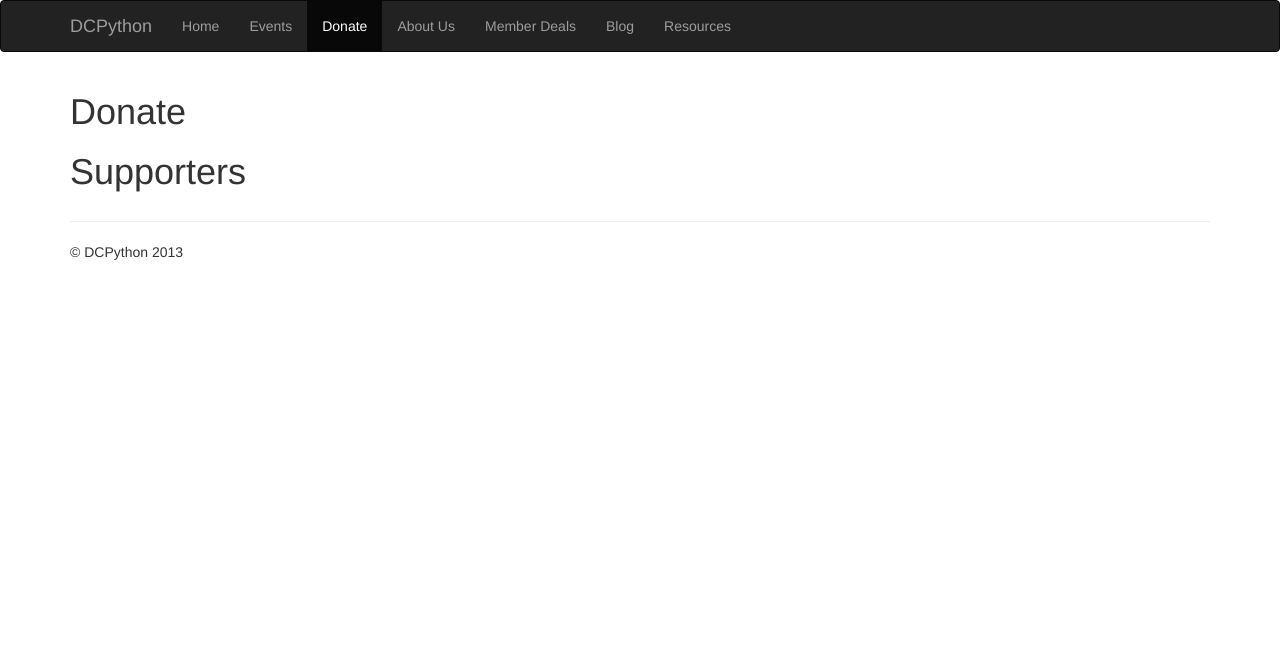
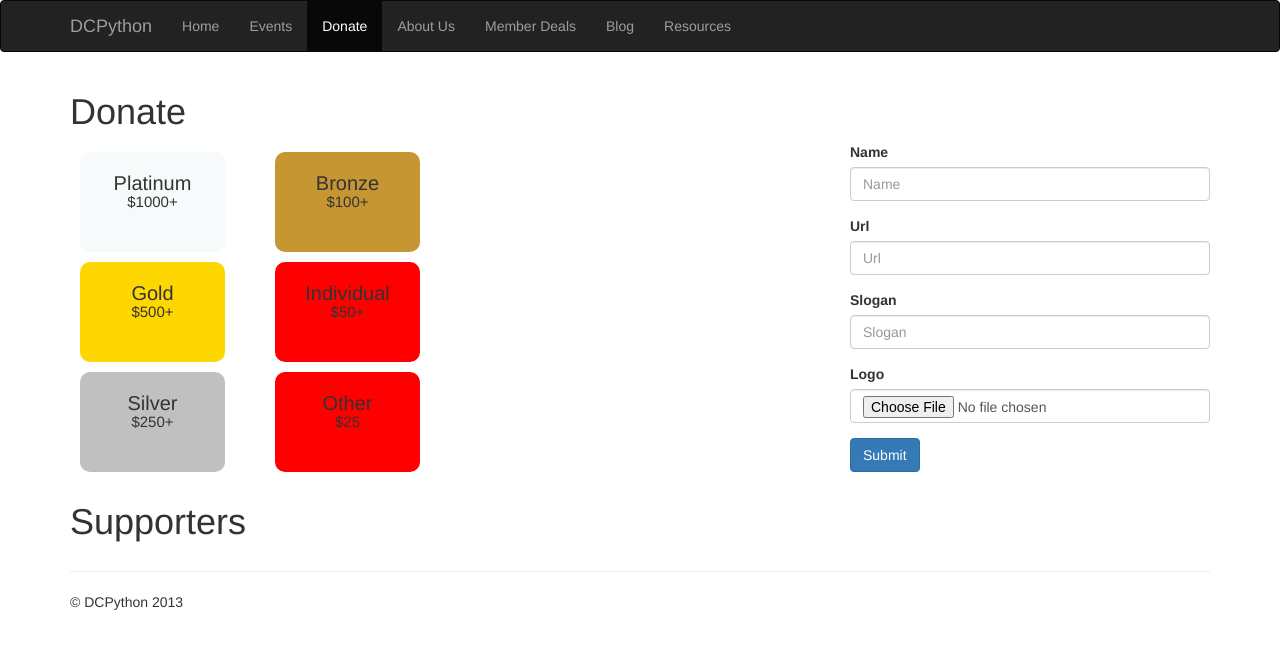
Before and after one commit to ohimors/dcpython-django, a Django app: page /donate in a window 1280 px wide. Shown: the top 649 px of the page. Run offline with Django 3.2, Linux system fonts and the light colour scheme; some libraries are stand-ins or nearby versions.

Commit message:
donations page taking shape

```diff
--- a/support/templates/support/support.html
+++ b/support/templates/support/support.html
@@ -1,15 +1,98 @@
 {% extends "app/base.html" %}
+{% load bootstrap3 %}
 
-{% block title %}Support Us{% endblock %}
+{% block title %}Donate{% endblock %}
 
 {% block content %}
-    <div class="container">
-      <!-- Example row of columns -->
-      <div class="row">
-        <div class="col-lg-12">
-          <h1>Donate</h1>
-          <h1>Supporters</h1>
+  <style type="text/css">
+  .donor_lvl {
+    background-color: red;
+    border-radius: 10px;
+    padding:20px;
+    text-align: center;
+    height: 100px;
+    margin: 10px;
+  }
+
+  .donor_lvl h1 {
+    font-size: 20px;
+    margin: 0px;
+    padding: 0px;
+  }
+  .donor_lvl h2 {
+    font-size: 15px;
+    margin: 0px;
+    padding: 0px;
+  }
+
+  .platinum {
+    background-color: #f6fafa;
+  }
+  .gold {
+    background-color: gold;
+  }
+  .silver {
+    background-color: silver;
+  }
+  .bronze {
+    background-color: #C69633;
+  }
+  </style>
+  <div class="container">
+    <div class="row">
+      <div class="col-lg-12">
+        <h1>Donate</h1>
+      </div>
+    </div>
+    <div class="row">
+      <div class="col-lg-2">
+        <div class="donor_lvl platinum">
+          <h1>Platinum</h1>
+          <h2>$1000+</h2>
+        </div>
+
+        <div class="donor_lvl gold">
+          <h1>Gold</h1>
+          <h2>$500+</h2>
+        </div>
+
+        <div class="donor_lvl silver">
+          <h1>Silver</h1>
+          <h2>$250+</h2>
         </div>
       </div>
+      <div class="col-lg-2">
+        <div class="donor_lvl bronze">
+          <h1>Bronze</h1>
+          <h2>$100+</h2>
+        </div>
+
+        <div class="donor_lvl individual">
+          <h1>Individual</h1>
+          <h2>$50+</h2>
+        </div>
+
+        <div class="donor_lvl other">
+          <h1>Other</h1>
+          <h2>$25</h2>
+        </div>
+      </div>
+      <div class="col-lg-4">
+      </div>
+      <div class="col-lg-4">
+        {% csrf_token %}
+        {% bootstrap_form form %}
+
+        <button type="submit" class="btn btn-primary">
+          Submit
+        </button>
+      </div>
     </div>
+
+    <div class="row">
+      <div class="col-lg-12">
+        <h1>Supporters</h1>
+      </div>
+    </div>
+  </div>
 {% endblock %}
--- a/support/views.py
+++ b/support/views.py
@@ -5,16 +5,18 @@ from django.template import RequestContext
 # Create your views here.
 
 def support(request):
-    return render(request, 'support/support.html', {"active": "donate"})
+    context = RequestContext(request)
+    context.update({"active": "donate", "form": DonorForm()})
+    return render(request, 'support/support.html', context)
 
 def donor_update(request, secret=None):
-	donor = get_object_or_404(Donor, secret=secret)
-	if request.method == 'POST':
-		form = DonorForm(request.POST, instance=donor)
-		if form.is_valid():
-			form.save()
-	else:
-		form = DonorForm(instance=donor)
-	context = RequestContext(request)
-	context.update({"secret": secret, "form": form, "name": donor.name})
-	return render(request, 'support/donor_update.html', context)
+    donor = get_object_or_404(Donor, secret=secret)
+    if request.method == 'POST':
+        form = DonorForm(request.POST, instance=donor)
+        if form.is_valid():
+            form.save()
+    else:
+        form = DonorForm(instance=donor)
+    context = RequestContext(request)
+    context.update({"secret": secret, "form": form, "name": donor.name})
+    return render(request, 'support/donor_update.html', context)
```
